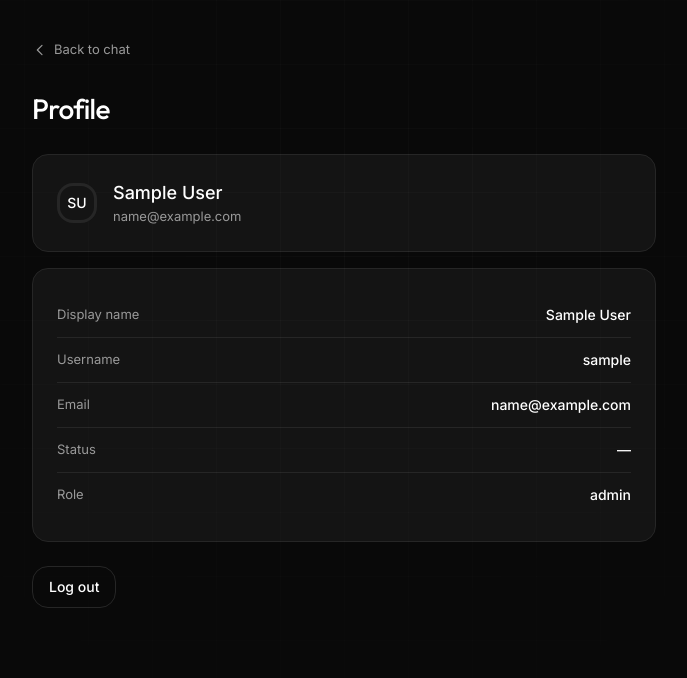
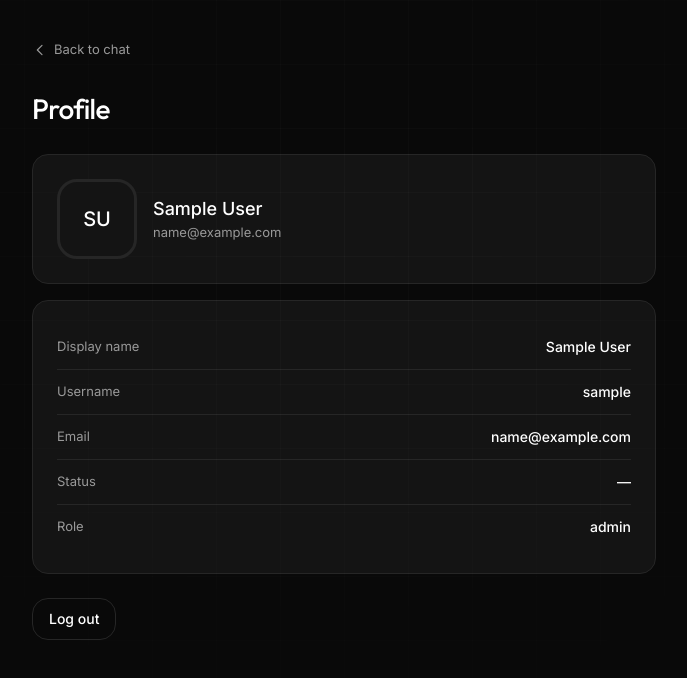
Before and after one commit to user-synax/Kivo, a Next.js app in the folder frontend/: page /app/profile in a window 1280 px wide. Shown: the top 678 px of the page, without its empty margins (296-983 px from the left). Built offline with nearby package versions, Linux system fonts and the light colour scheme; no server answers; sample sign-in values are in the browser's storage.

Commit message:
Better Avatar Component

```diff
--- a/frontend/components/dashboard/avatar.jsx
+++ b/frontend/components/dashboard/avatar.jsx
@@ -2,6 +2,8 @@
 
 import clsx from "clsx";
 import { getAvatarStyle } from "@/lib/avatar-styles";
+
+const EASE = [0.22, 1, 0.36, 1];
 
 function initials(name) {
   const clean = (name || "?").trim();
@@ -14,13 +16,27 @@ function initials(name) {
     .toUpperCase();
 }
 
-// Every trait that should grow with the avatar lives here, keyed by size, so
-// nothing (border weight, gradient ring, presence dot, badge offset) looks
-// "stuck" at one scale while the box around it grows. Mobile-first: the base
-// (unprefixed) value is what phones get; sm:/md: bump things up as the
-// viewport — and usually the layout — grows.
+/* ── Size scale ────────────────────────────────────────────────────────────
+   Mobile-first: base value is for phones, sm:/md: bumps up as the viewport
+   grows. Every proportional trait (border, ring, dot, badge) scales together
+   so nothing looks "stuck" at the wrong scale.
+
+   xs  — notification badge, tiny inline icons
+   sm  — chat header, conversation rows, space icons
+   md  — sidebar list rows, profile nav (default)
+   lg  — profile hero, edit modal, space cards
+   xl  — chat panel header (the most prominent avatar)
+   ──────────────────────────────────────────────────────────────────────── */
 const SIZE = {
-    // Compact: chat header, conversation rows on tight layouts.
+  xs: {
+    box: "size-7 text-[11px]",
+    borderClass: "border",
+    borderWidth: 1,
+    ringPad: "p-px",
+    radius: "rounded-lg",
+    dot: "-bottom-px -right-px size-1.5 ring-1",
+    badgeOffset: "-bottom-0.5 -right-0.5",
+  },
   sm: {
     box: "size-9 text-[13px] sm:size-10 sm:text-sm",
     borderClass: "border",
@@ -30,45 +46,41 @@ const SIZE = {
     dot: "-bottom-px -right-px size-1.5 ring-1",
     badgeOffset: "-bottom-0.5 -right-0.5",
   },
-    // Default: sidebar list rows, profile nav — bumped for chat list (little big on mobile).
   md: {
     box: "size-11 text-sm sm:size-12 sm:text-[15px]",
-
     borderClass: "border-2",
     borderWidth: 2,
     ringPad: "p-[2px]",
-        radius: "rounded-lg",
+    radius: "rounded-xl",
     dot: "-bottom-0.5 -right-0.5 size-2.5 ring-2",
     badgeOffset: "-bottom-1 -right-1",
   },
-    // Hero: detail panel / profile editor. Scales up modestly with the viewport
-    // and is capped early (md:) so it reads as a confident hero without
-    // dominating the layout — leaving room for premium frames later.
   lg: {
-        box: "size-9 text-[13px] sm:size-10 sm:text-sm",
-
+    box: "size-16 text-lg sm:size-20 sm:text-xl",
     borderClass: "border-[3px]",
     borderWidth: 3,
     ringPad: "p-[3px]",
+    radius: "rounded-2xl",
+    dot: "-bottom-0.5 -right-0.5 size-3 ring-[3px]",
+    badgeOffset: "-bottom-1.5 -right-1.5",
+  },
+  xl: {
+    box: "size-11 text-sm sm:size-12 sm:text-[15px]",
+    borderClass: "border-2",
+    borderWidth: 2,
+    ringPad: "p-[2px]",
     radius: "rounded-xl",
-        dot: "-bottom-1 -right-1 size-3.5 ring-[3px]",
-        badgeOffset: "-bottom-1.5 -right-1.5",
+    dot: "-bottom-0.5 -right-0.5 size-2.5 ring-2",
+    badgeOffset: "-bottom-1 -right-1",
   },
 };
 
-// Single avatar surface, reused by the sidebar (profile + conversation list),
-// the chat header, and the detail panel. `avatarStyle` renders either a solid
-// colored ring or a static gradient ring so the choice is visible to friends.
-// `url` (an uploaded display picture) is painted over the initials; the ring
-// decoration from avatarStyle still frames the photo. `badge`/`decoration`
-// are reserved hooks for premium avatar frames/themes added later.
-function AvatarSurface({
-    name,
-    selected,
-    avatarStyle,
-    size = "md",
-    url,
-}) {
+/* ── AvatarSurface ─────────────────────────────────────────────────────────
+   Single avatar surface: initials fallback, uploaded image overlay, colored
+   border or gradient ring frame. Smooth transitions on border-color change
+   (transitions skill: "transition-all with shared easing").
+   ──────────────────────────────────────────────────────────────────────── */
+function AvatarSurface({ name, selected, avatarStyle, size = "md", url }) {
   const config = SIZE[size] || SIZE.md;
   const style = getAvatarStyle(avatarStyle);
   const isGradient = style.kind === "gradient";
@@ -82,6 +94,8 @@ function AvatarSurface({
         selected
           ? "bg-[var(--accent)] text-[var(--on-accent)]"
           : "bg-[var(--bg-surface)] text-[var(--text-primary)]",
+        /* Border: either a CSS-variable border (default) or a colored inline
+           border with smooth transition on color change. */
         !isGradient &&
           (style.color
             ? "transition-[border-color] duration-200 ease-[cubic-bezier(0.22,1,0.36,1)]"
@@ -93,8 +107,8 @@ function AvatarSurface({
           : undefined
       }
     >
+      {/* Uploaded image — fades in on load, hidden if the URL errors. */}
       {url ? (
-                // biome-ignore lint/performance/noImgElement: avatars are dynamic remote URLs from Appwrite Storage (no fixed hostname for next/image).
         <img
           src={url}
           alt=""
@@ -102,11 +116,15 @@ function AvatarSurface({
           onError={(e) => {
             e.currentTarget.style.display = "none";
           }}
-                    className="absolute inset-0 h-full w-full object-cover"
+          className="absolute inset-0 h-full w-full object-cover transition-opacity duration-200 ease-[cubic-bezier(0.22,1,0.36,1)]"
         />
       ) : null}
+      {/* Initials — hidden when image is present (opacity-0 keeps layout). */}
       <span
-                className={clsx("select-none leading-none", url && "opacity-0")}
+        className={clsx(
+          "select-none leading-none transition-opacity duration-200",
+          url && "opacity-0",
+        )}
       >
         {initials(name)}
       </span>
@@ -114,6 +132,14 @@ function AvatarSurface({
   );
 }
 
+/* ── Avatar (public API) ──────────────────────────────────────────────────
+   Props: name, selected, online, avatarStyle, size, url, badge, decoration
+   Same API as before — no breaking changes.
+
+   The avatar is wrapped in motion.div when online/dot or badge/decoration
+   are present, adding a subtle scale hover (1.03) for interactive contexts
+   (sidebar rows, icon rail, etc.). The online dot uses a gentle pulse keyframe.
+   ──────────────────────────────────────────────────────────────────────── */
 export function Avatar({
   name,
   selected,
@@ -127,8 +153,9 @@ export function Avatar({
   const config = SIZE[size] || SIZE.md;
   const style = getAvatarStyle(avatarStyle);
 
-    // Gradient ring: a thin gradient wrapper with the surface avatar inset, so the
-    // rounded corners stay crisp. Ring thickness scales with size via ringPad.
+  /* Gradient ring: a thin gradient wrapper with the surface avatar inset,
+     so the rounded corners stay crisp. Ring thickness scales with size
+     via ringPad. */
   const surface =
     style.kind === "gradient" ? (
       <div
@@ -157,19 +184,20 @@ export function Avatar({
       />
     );
 
-    // Online indicator lives OUTSIDE the avatar (the surface clips with
-    // overflow-hidden), so it shows at the corner instead of being cut off inside.
+  /* Online indicator — outside the avatar (surface clips with overflow-hidden)
+     so it shows at the corner. Uses a subtle CSS pulse keyframe. */
   const dot = online ? (
     <span
       className={clsx(
         "absolute z-10 rounded-full bg-[var(--online)] ring-[var(--bg-elevated)]",
+        "animate-[t-online-pulse_2.5s_ease-in-out_infinite]",
         config.dot,
       )}
     />
   ) : null;
 
-    // No premium decoration/badge and no presence dot — return the bare avatar
-    // (keeps the existing DOM shape / spacing identical for current callers).
+  /* No premium decoration/badge and no presence dot — return the bare avatar
+     (keeps the existing DOM shape / spacing identical for current callers). */
   if (!badge && !decoration && !dot) return surface;
 
   return (
@@ -181,6 +209,19 @@ export function Avatar({
           {badge}
         </span>
       ) : null}
+
+      {/* Keyframe for online dot pulse — injected once. */}
+      <style>{`
+        @keyframes t-online-pulse {
+          0%, 100% { opacity: 1; }
+          50% { opacity: 0.65; }
+        }
+        @media (prefers-reduced-motion: reduce) {
+          .animate-\\[t-online-pulse_2\\.5s_ease-in-out_infinite\\] {
+            animation: none !important;
+          }
+        }
+      `}</style>
     </div>
   );
 }
```
Lines whose indentation alone changed are shown as unchanged.
